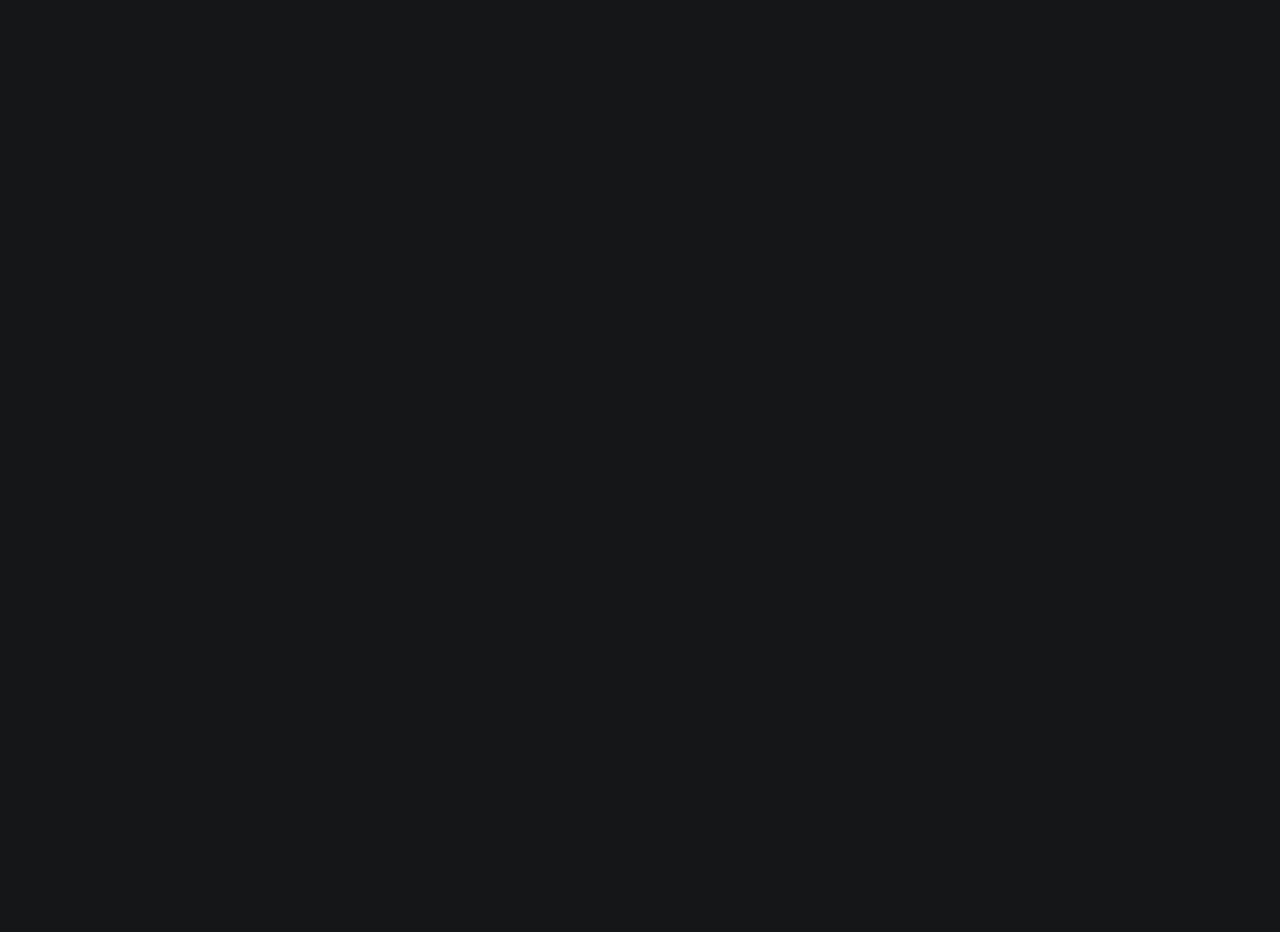
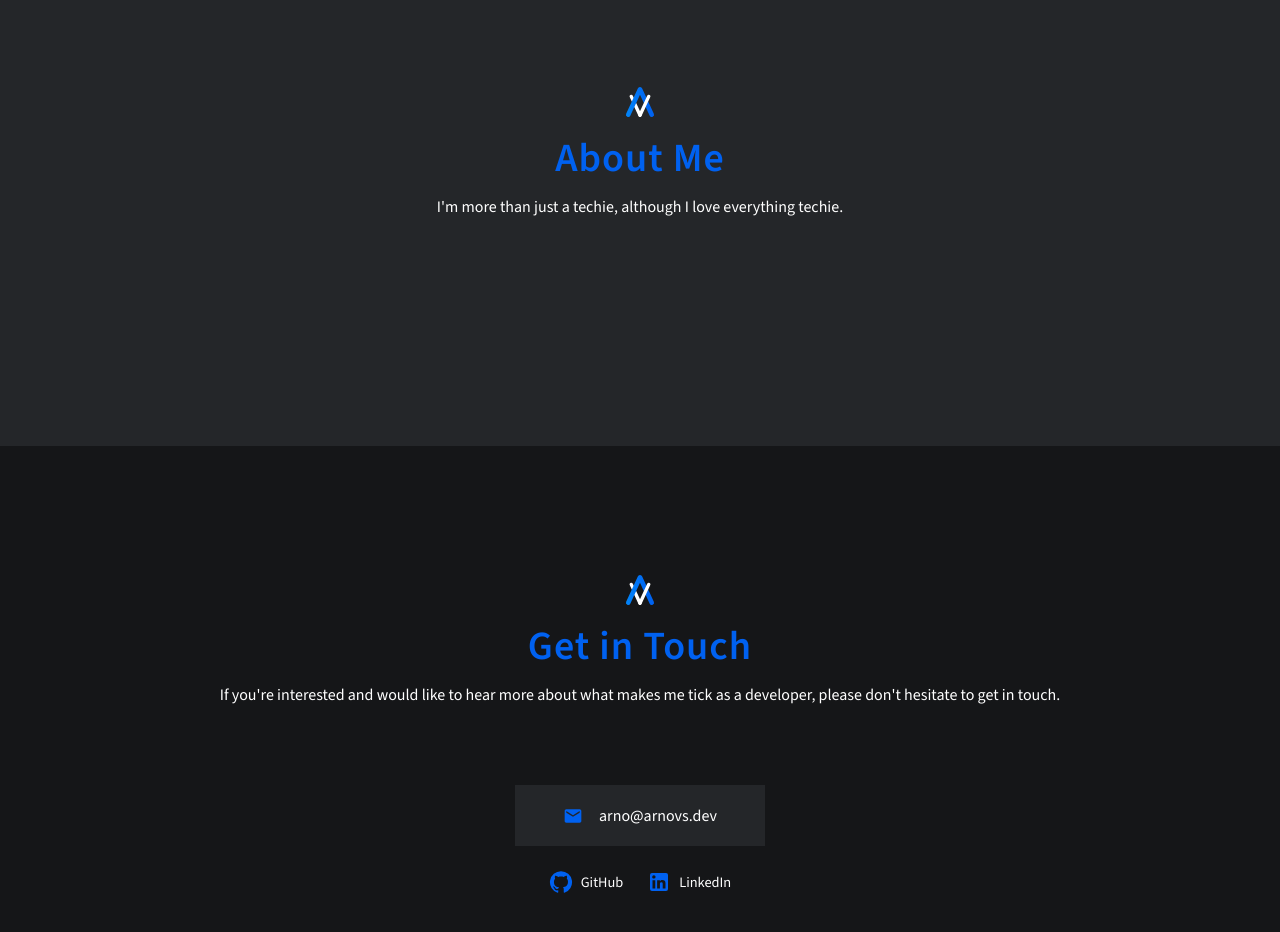
Before and after one commit to arnovanstaden/ArnovS, a Next.js app: page / in a window 1280 px wide. Shown: the part 1860-2792 px from the top of the page. Before the commit the page ends 800 px from the top, so only its background shows below. Built offline with nearby package versions, Linux system fonts and the light colour scheme.

Commit message:
finish footer & add sections

```diff
--- a/src/app/layout.tsx
+++ b/src/app/layout.tsx
@@ -3,7 +3,7 @@ import '@styles/global.scss';
 import type { Metadata } from 'next';
 // eslint-disable-next-line camelcase
 import { Source_Code_Pro, Source_Sans_3 } from 'next/font/google';
-// import Footer from '@components/layout/Footer/Footer';
+import Footer from '@components/layout/Footer/Footer';
 import Header from '@components/layout/Header/Header';
 
 const sourceCodePro = Source_Code_Pro({
@@ -33,7 +33,7 @@ const RootLayout = ({ children }: { children: React.ReactNode }): JSX.Element =>
     <body className={fontClasses}>
       <Header />
       {children}
-      {/* <Footer /> */}
+      <Footer />
     </body>
   </html>
 );
--- a/src/app/page.tsx
+++ b/src/app/page.tsx
@@ -1,5 +1,36 @@
+import Landing from '@components/content/Landing';
+import Section from '@components/layout/Section';
+
 const HomePage = (): JSX.Element => (
-  <main />
+  <main>
+    <Landing />
+
+    <Section
+      light
+      id="projects"
+      heading="Featured Projects"
+      subheading="Talk is cheap and I prefer putting my code where my keyboard is. Here are some of my featured projects."
+    >
+      <p>Lorem ipsum dolor sit, amet consectetur adipisicing elit. Saepe eveniet similique quos a illum assumenda, maiores ducimus ab adipisci distinctio tenetur nam ipsam porro, quisquam consequatur explicabo, quo veritatis impedit repudiandae quod architecto expedita mollitia. Qui asperiores saepe dicta ex quos illo? Magnam accusamus id inventore at hic magni eum.</p>
+    </Section>
+
+    <Section
+      id="skills"
+      heading="My Skills"
+      subheading="Every project is a new story, yet some things stay the same. This is just some of the ever-growing list of tech I love using."
+    >
+      <br />
+    </Section>
+
+    <Section
+      light
+      id="about"
+      heading="About Me"
+      subheading="I'm more than just a techie, although I love everything techie."
+    >
+      <br />
+    </Section>
+  </main>
 );
 
 export default HomePage;
--- /dev/null
+++ b/src/components/content/Landing/index.tsx
@@ -0,0 +1,5 @@
+import styles from './styles.module.scss';
+
+const Landing = (): JSX.Element | null => <div className={styles.Landing} />;
+
+export default Landing;
--- /dev/null
+++ b/src/components/content/Landing/styles.module.scss
@@ -0,0 +1,3 @@
+.Landing {
+  height: 100vh;
+}
--- a/src/components/layout/Footer/Footer.tsx
+++ b/src/components/layout/Footer/Footer.tsx
@@ -1,11 +1,32 @@
+import Section from '../Section';
 import styles from './styles.module.scss';
+import LinkedInIcon from '@mui/icons-material/LinkedIn';
+import GitHubIcon from '@mui/icons-material/GitHub';
+import EmailIcon from '@mui/icons-material/Email';
 
 const Footer = (): JSX.Element => (
-  <footer className={styles.Footer}>
-    <div className="container">
-      {/* <Contact footer /> */}
+  <Section
+    id="contact"
+    heading="Get in Touch"
+    subheading="If you're interested and would like to hear more about what makes me tick as a developer, please don't hesitate to get in touch."
+    contentClassName={styles.Footer}
+    component="footer"
+  >
+    <a href="mailto:arno@arnovs.dev" className={styles.mail}>
+      <EmailIcon className={styles.icon} />
+      arno@arnovs.dev
+    </a>
+    <div className={styles.social}>
+      <a href="https://github.com/arnovanstaden" target="blank">
+        <GitHubIcon className={styles.icon} />
+        GitHub
+      </a>
+      <a href="https://www.linkedin.com/in/arnovanstaden/" target="blank">
+        <LinkedInIcon className={styles.icon} />
+        LinkedIn
+      </a>
     </div>
-  </footer>
+  </Section>
 );
 
 export default Footer;
--- a/src/components/layout/Footer/styles.module.scss
+++ b/src/components/layout/Footer/styles.module.scss
@@ -1,4 +1,50 @@
 .Footer {
-  padding: 4rem 0;
-  background-color: $colour-grey;
+  display: flex;
+  align-items: center;
+  flex-direction: column;
+  gap: 1.5rem;
+
+  .mail {
+    display: flex;
+    background-color: $colour-grey;
+    padding: 1.25rem 3rem;
+    align-items: center;
+    transition: 0.3s ease-in-out;
+    gap: 1rem;
+
+    .icon {
+      font-size: 1.25rem;
+      color: $colour-blue;
+      transition: 0.3s ease-in-out;
+    }
+
+    &:hover {
+      background-color: $colour-blue;
+
+      .icon {
+        color: $colour-white;
+      }
+    }
+  }
+
+  .social {
+    display: flex;
+    flex-wrap: wrap;
+    justify-content: center;
+    gap: 1.5rem;
+
+    a {
+      display: flex;
+      align-items: center;
+      transition: 0.3s ease-in-out;
+      font-size: 0.9rem;
+
+      .icon {
+        font-size: 1.5rem;
+        color: $colour-blue;
+        margin-right: 0.5rem;
+      }
+    }
+  }
+
 }
--- /dev/null
+++ b/src/components/layout/Section/index.tsx
@@ -0,0 +1,53 @@
+import ClassNames from 'classnames';
+import styles from './styles.module.scss';
+import Container from '@components/system/layout/Container';
+
+interface SectionProps {
+  children: React.ReactNode;
+  heading?: string;
+  subheading?: string;
+  className?: string;
+  contentClassName?: string;
+  /**
+   * A custom id string to anchor to
+   */
+  id?: string;
+  /**
+   * Whether the background should be lighter than the default.
+   */
+  light?: boolean;
+  /**
+   * A custom HTML tag to render instead of the default <section /> tag.
+   */
+  component?: keyof JSX.IntrinsicElements
+}
+
+const Section = (props: SectionProps): JSX.Element => {
+  const classes = ClassNames(
+    styles.Section,
+    props.light && styles.light,
+  );
+
+  const Tag = props.component || 'section';
+
+  return (
+    <Tag className={classes} id={props.id}>
+      <Container>
+        {props.heading
+          ? (
+            <div className={styles.heading}>
+              <img src="/images/logos/logo-light.svg" alt="arnovs logo" width="32px" height="100%" />
+              <h1>{props.heading}</h1>
+              <p>{props.subheading}</p>
+            </div>
+          )
+          : null}
+        <div className={props.contentClassName}>
+          {props.children}
+        </div>
+      </Container>
+    </Tag>
+  );
+};
+
+export default Section;
--- /dev/null
+++ b/src/components/layout/Section/styles.module.scss
@@ -0,0 +1,36 @@
+.Section {
+  padding: 8rem;
+  box-sizing: border-box;
+  width: 100%;
+
+  .heading {
+    text-align: center;
+    padding-bottom: 5rem;
+    text-align: center;
+
+    img {
+      width: 2rem;
+    }
+
+    h1 {
+      color: $colour-blue;
+      letter-spacing: 1px;
+      margin: 0;
+      font-size: 2.5rem;
+      font-weight: 600;
+      margin-top: 0.5rem;
+    }
+
+    p {
+      margin: 0;
+      margin-top: 0.75rem;
+      color: $colour-white;
+      font-size: 1rem;
+      font-weight: 400;
+    }
+  }
+
+  &.light {
+    background-color: $colour-grey;
+  }
+}
--- /dev/null
+++ b/src/components/system/layout/Container/index.tsx
@@ -0,0 +1,8 @@
+import styles from './styles.module.scss';
+
+const Container = ({ children }: { children: React.ReactNode }): JSX.Element | null => (
+  <div className={styles.Container}>
+    {children}
+  </div>
+);
+export default Container;
--- /dev/null
+++ b/src/components/system/layout/Container/styles.module.scss
@@ -0,0 +1,23 @@
+.Container {
+  max-width: 1500px;
+  margin-right: auto;
+  margin-left: auto;
+  padding: 0 2rem;
+
+  @media (min-width: $breakpoint-xs) {
+    padding: 0 1rem;
+    max-width: unset;
+  }
+
+  @media (min-width: $breakpoint-sm) {
+    max-width: 720px;
+  }
+
+  @media (min-width: $breakpoint-md) {
+    max-width: 960px;
+  }
+
+  @media (min-width: $breakpoint-lg) {
+    max-width: 1140px;
+  }
+}
--- a/src/styles/global.scss
+++ b/src/styles/global.scss
@@ -19,6 +19,8 @@ body {
   color: $colour-white;
   transition: 0.3s ease-out;
   overflow-x: hidden;
+  height: 100vh;
+  width: 100vw;
 
   &.noScroll {
     overflow-y: hidden;
--- a/src/styles/variables.scss
+++ b/src/styles/variables.scss
@@ -15,7 +15,7 @@ $colour-grey: #242629;
 $colour-lightgrey: #99a1a6;
 $colour-white: #ffffff;
 
-$breakpoint-sx: 576px;
+$breakpoint-xs: 576px;
 $breakpoint-sm: 767px;
 $breakpoint-md: 991px;
 $breakpoint-lg: 1199px;
```
